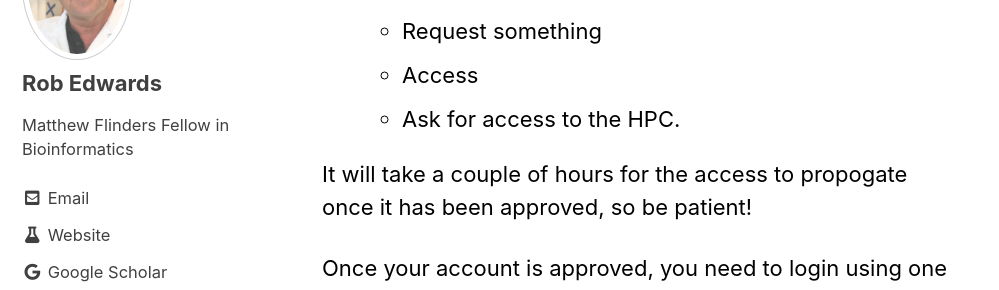
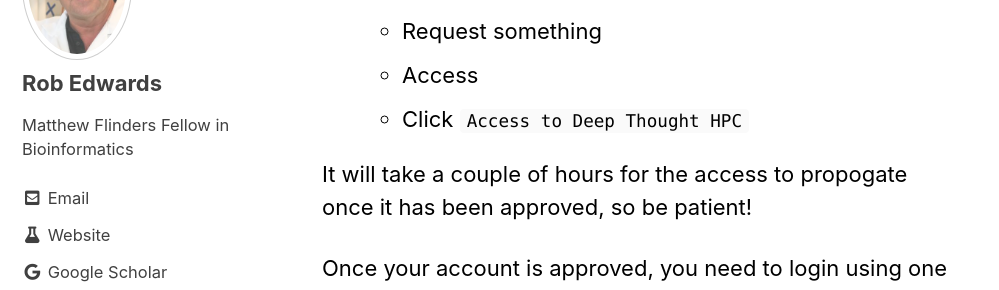
Before and after one commit to FlindersFAME/fame.github.io, a Jekyll site: the page built from Blog/_posts/2020-09-01-deepthought.md, in a window 1280 px wide and 900 px high, scrolled down 466 px. Shown: the part 154-444 px from the top of the window, without its empty margins (0-999 px from the left). Built offline with Jekyll 4.4.1, drawn with Linux system fonts in a browser that asks for light colours; cached includes are drawn as plain includes.

Commit message:
updating access

```diff
--- a/Blog/_posts/2020-09-01-deepthought.md
+++ b/Blog/_posts/2020-09-01-deepthought.md
@@ -17,7 +17,7 @@ Before you begin, you need to request access to deepthought. Open a service one
  - Technology
    - Request something
    - Access
-   - Ask for access to the HPC.
+   - Click `Access to Deep Thought HPC`
 
 It will take a couple of hours for the access to propogate once it has been approved, so be patient!
 
```
